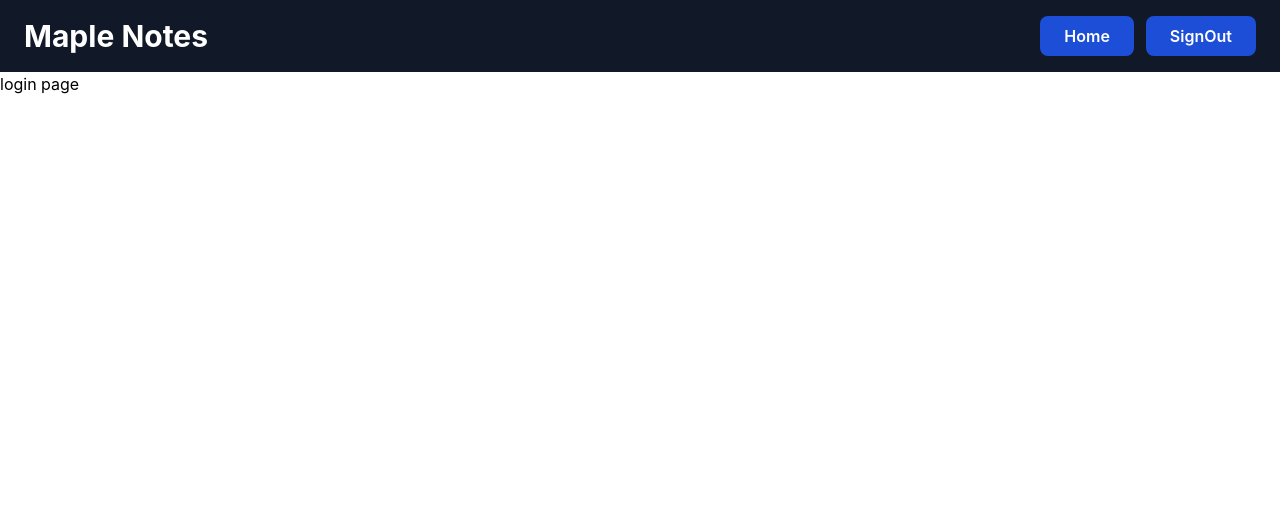
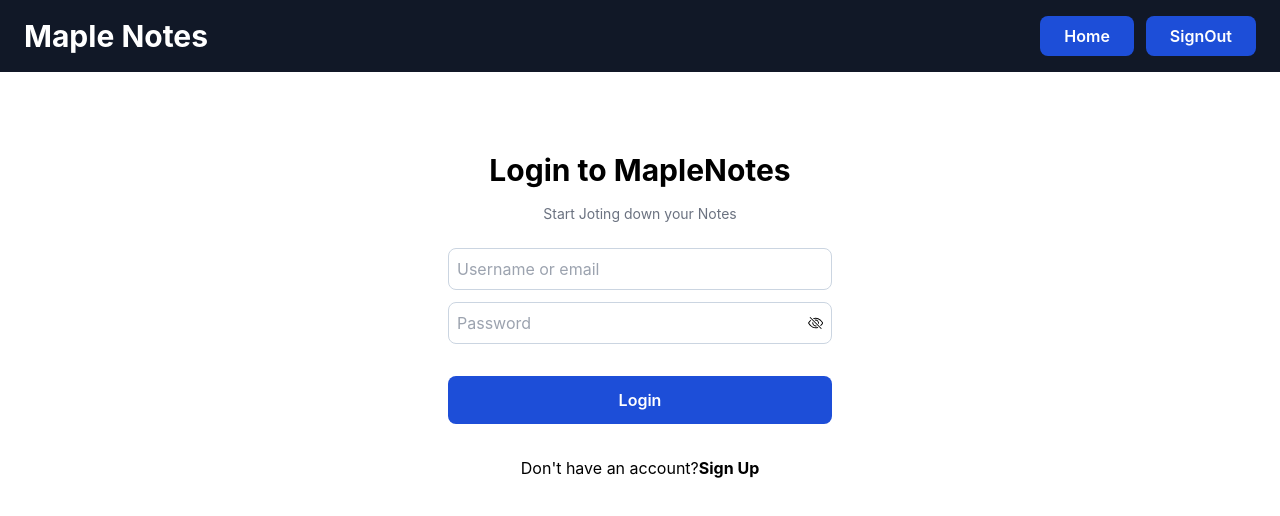
Before and after one commit to krishanu2911/maplenotes, a Next.js app: page /login in a window 1280 px wide. Shown: the top 516 px of the page. Built offline with nearby package versions, Linux system fonts and the light colour scheme; no server answers.

Commit message:
Feat Login functionality

```diff
--- a/components/ProtectedRoutes.js
+++ b/components/ProtectedRoutes.js
@@ -5,11 +5,8 @@ export default function ProtectedRoutes({children}) {
     const {user} = useAuth();
     const router = useRouter();
     useEffect(() => {
-        // console.log(userToken)
-        console.log(user)
         if(!user){
-            // console.log(userToken,"useEffect")
-            router.push("/signup")
+            router.push("/login")
         }
     }, [])
 
--- a/pages/login.js
+++ b/pages/login.js
@@ -1,9 +1,96 @@
-import React from 'react'
-
+import React from "react";
+import { useState } from "react";
+import { BsEyeSlash, BsEye } from "react-icons/bs";
+import { loginUser } from "../utils/firebaseService";
+import { useRouter } from "next/router";
+import { validateForm } from "../utils/validation";
+import Link from "next/link";
 export default function login() {
-    return (
-        <div>
-            login page
-        </div>
-    )
+  const [showPass, setShowPass] = useState(false);
+  const [loginDetail, setLoginDetail] = useState({
+    email: "",
+    password: "",
+  });
+  const [error, setError] = useState({
+    email: {
+      isError: true,
+    },
+    password: {
+      isError: true,
+    },
+  });
+  const router = useRouter();
+  const handleChange = (e) => {
+    const name = e.target.name;
+    const value = e.target.value;
+    const validateError = validateForm(name, value);
+    setError((prevValue) => ({
+      ...prevValue,
+      [name]: {
+        ...prevValue[name],
+        isError: validateError,
+      },
+    }));
+    setLoginDetail({ ...loginDetail, [name]: value });
+  };
+  const submitHandler = async (e) => {
+    e.preventDefault();
+    if (!error.email.isError && !error.password.isError) {
+      await loginUser(loginDetail.email, loginDetail.password);
+      router.push("/");
+    }
+  };
+  return (
+    <div className="flex flex-col justify-between items-center w-full min-h-screen">
+      <section className=" flex flex-col gap-6  mt-20 w-96">
+        <header className="text-center flex flex-col gap-4">
+          <h1 className="text-3xl font-bold">Login to MapleNotes</h1>
+          <h3 className="text-sm text-gray-500">
+            Start Joting down your Notes
+          </h3>
+        </header>
+        <section>
+          <form onSubmit={(e) => submitHandler(e)}>
+            <div>
+              <input
+                type="text"
+                className="btnBorder rounded-lg border-slate-300 py-2 px-2 w-full"
+                placeholder="Username or email"
+                name="email"
+                onChange={(e) => handleChange(e)}
+                required
+              />
+              <div className="btnBorder rounded-lg  border-slate-300 py-2 px-2 w-full  mt-3 justify-between flex items-center">
+                <input
+                  type={showPass ? "text" : "password"}
+                  className=" border-transparent outline-transparent w-full"
+                  placeholder="Password"
+                  name="password"
+                  onChange={(e) => handleChange(e)}
+                  required
+                />
+                {showPass ? (
+                  <BsEye onClick={() => setShowPass((prev) => !prev)} />
+                ) : (
+                  <BsEyeSlash
+                    onClick={() => setShowPass((prev) => !prev)}
+                    className=" cursor-pointer"
+                  />
+                )}
+              </div>
+            </div>
+            <button className=" w-full bg-blue-700 rounded-lg p-3 text-white font-semibold mt-8">
+              Login
+            </button>
+          </form>
+          <h1 className=" text-center mt-8">
+            Don't have an account?
+            <Link href="/signup">
+              <span className=" cursor-pointer font-bold">Sign Up</span>
+            </Link>
+          </h1>
+        </section>
+      </section>
+    </div>
+  );
 }
--- a/pages/signup.js
+++ b/pages/signup.js
@@ -4,6 +4,7 @@ import { useState } from "react";
 import Link from "next/link";
 import { useRouter } from "next/router";
 import { BsEyeSlash, BsEye } from "react-icons/bs";
+import { validateForm } from "../utils/validation.js";
 export default function signup() {
   const [error, setError] = useState({
     email: {
@@ -22,7 +23,6 @@ export default function signup() {
   const [showPass, setShowPass] = useState(false);
   const [showConfirmPass, setShowConfirmPass] = useState(false);
   const router = useRouter();
-  const emailRegex = new RegExp(/[a-z0-9]+@[a-z]+\.[a-z]{2,3}/);
   const handleChange = (e) => {
     const name = e.target.name;
     const value = e.target.value;
@@ -35,17 +35,6 @@ export default function signup() {
       },
     }));
     setUserDetail({ ...userDetail, [name]: value });
-  };
-  const validateForm = (name, value) => {
-    switch (name) {
-      case "email":
-        return !emailRegex.test(value);
-      case "password":
-        console.log(value.length);
-        return !value.length > 6;
-      default:
-        return true;
-    }
   };
   const submitHandler = async (e) => {
     e.preventDefault();
@@ -64,7 +53,7 @@ export default function signup() {
   };
   return (
     <div className=" flex flex-col justify-between items-center w-full min-h-screen">
-      <section className={` flex flex-col gap-6  mt-20 w-96`}>
+      <section className=" flex flex-col gap-6  mt-20 w-96">
         <header className="text-center flex flex-col gap-4">
           <h1 className="text-3xl font-bold">Sign up for an account</h1>
           <h3 className="text-sm text-gray-500">
--- /dev/null
+++ b/utils/validation.js
@@ -0,0 +1,12 @@
+const emailRegex = new RegExp(/[a-z0-9]+@[a-z]+\.[a-z]{2,3}/);
+const validateForm = (name, value) => {
+  switch (name) {
+    case "email":
+      return !emailRegex.test(value);
+    case "password":
+      return !value.length > 6;
+    default:
+      return true;
+  }
+};
+export { validateForm };
```
